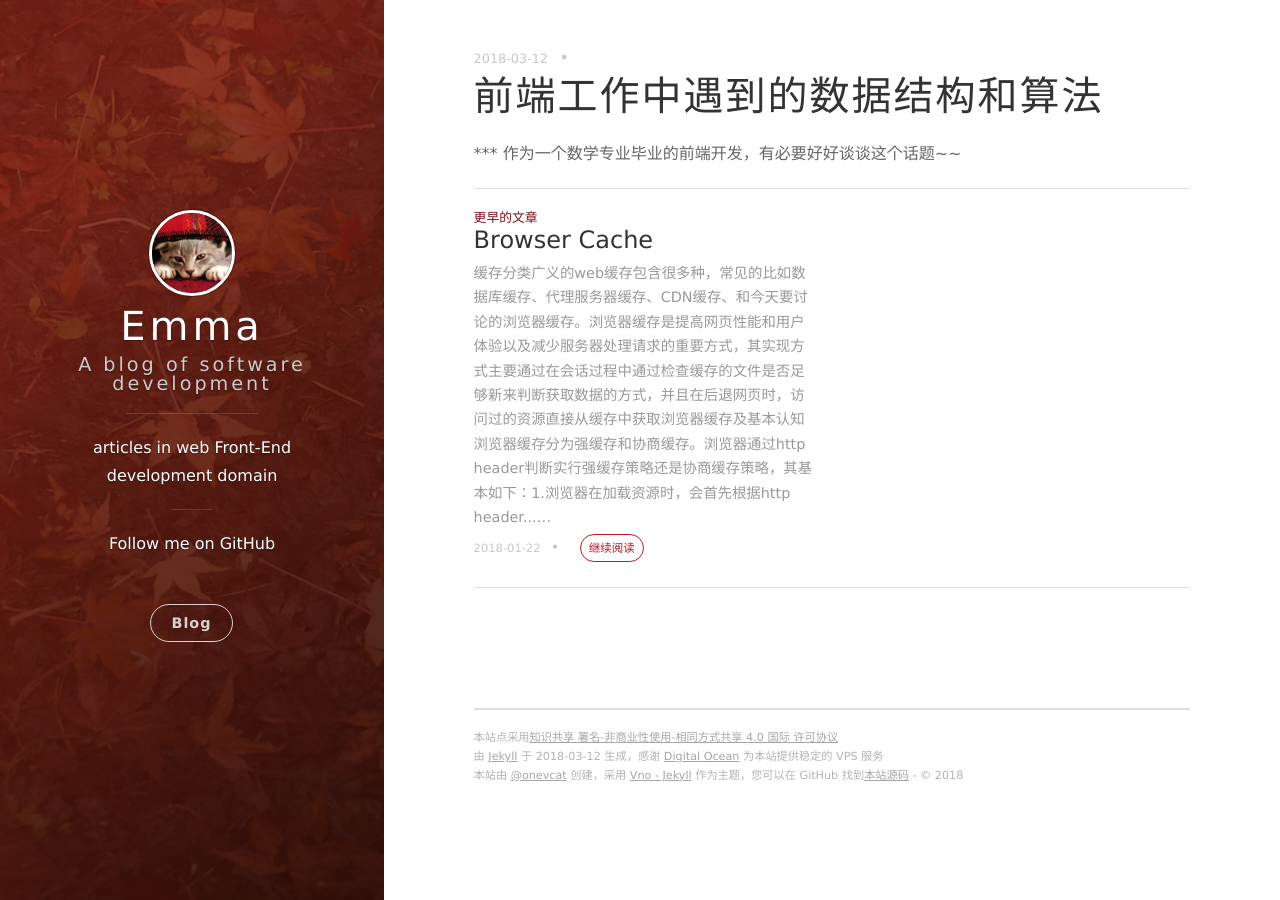
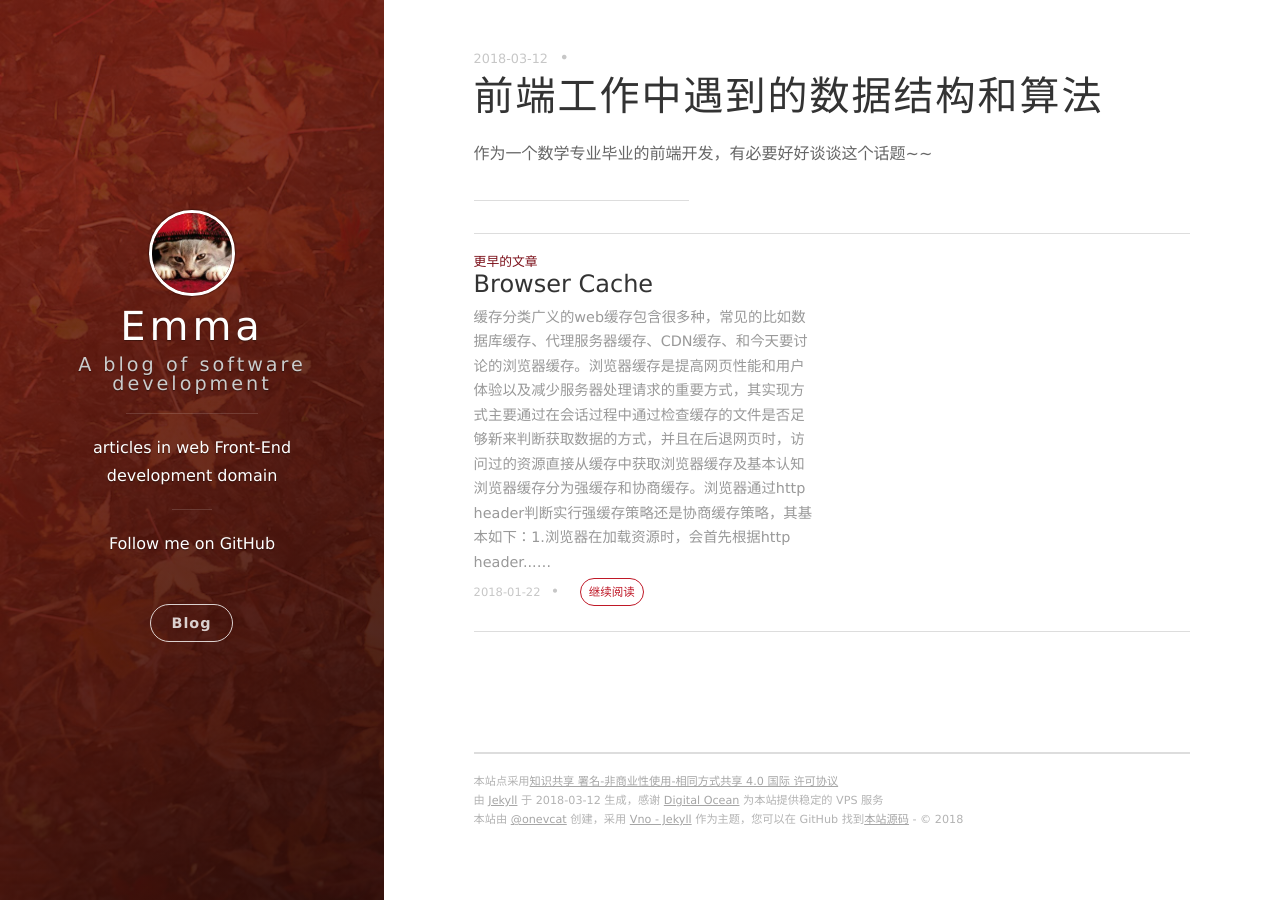
Before and after one commit to Emma0118/Emma0118.github.io, a Jekyll site: the page built from _posts/2018-03-12-Data-structure-and-algorithm.markdown, in a window 1280 px wide. Built offline with Jekyll 4.4.1, drawn with Linux system fonts in a browser that asks for light colours; nearby versions of some CDN libraries; comment, search, counter and statistics services are not loaded.

Commit message:
3月12号 算法相关

```diff
--- a/_posts/2018-03-12-Data-structure-and-algorithm.markdown
+++ b/_posts/2018-03-12-Data-structure-and-algorithm.markdown
@@ -4,4 +4,6 @@ title: 前端工作中遇到的数据结构和算法
 date: 2018-03-12 10:14:00
 ---
 
-*** 作为一个数学专业毕业的前端开发，有必要好好谈谈这个话题~~
+ 作为一个数学专业毕业的前端开发，有必要好好谈谈这个话题~~
+
+ **************************************************************
```
